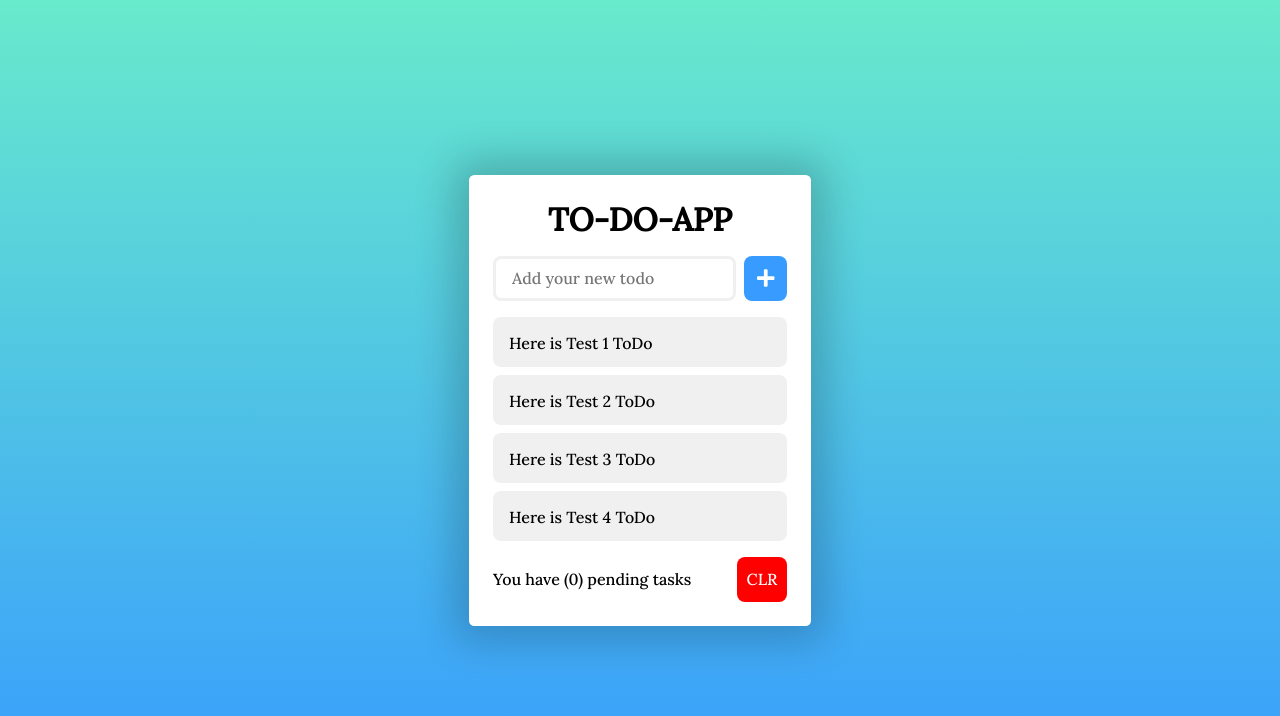
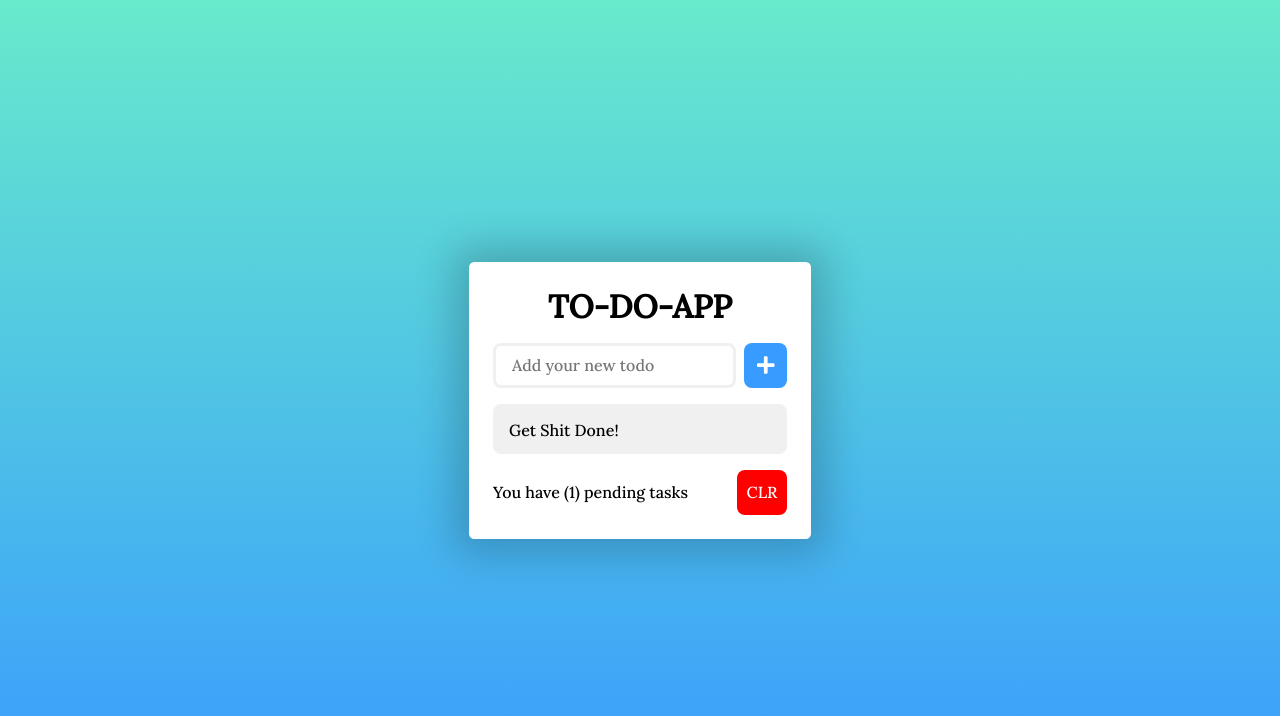
Before and after one commit to Philthy-Phil/Angular-TO-DO-APP, an Angular app in the folder client/: page / in a window 1280 px wide. Shown: the top 716 px of the page. Built offline with nearby package versions, Linux system fonts and the light colour scheme.

Commit message:
implemented main logic
- added parent > child communication
- added child > parent communication

```diff
--- a/client/src/app/_components/todo-board/todo-board.component.html
+++ b/client/src/app/_components/todo-board/todo-board.component.html
@@ -4,16 +4,23 @@
     <app-todo-header></app-todo-header>
   </div>
 
-  <app-todo-form></app-todo-form>
+  <app-todo-form
+    (onAddNewTodo)="addNewTodoFromForm($event)">
+  </app-todo-form>
 
   <ul>
-    <app-todo
-        *ngFor="let todo of todoList"
-        [todoName]="todo.todoName"></app-todo>
+    <app-todo (onDeleteNewTodos)="updateTodosFromItem($event)"
+        *ngFor="let todo of todos; let idx = index;"
+        [todoName]="todo.todoName"
+        [todoIDXtoDelete]="idx"
+        [todoID]="todo.todoID"
+        [existingTodos]="this.todos"
+        >
+    </app-todo>
   </ul>
 
   <div class="todoFooter">
-    <app-todo-footer></app-todo-footer>
+    <app-todo-footer [pendingTodos]="this.pendingTodos"></app-todo-footer>
   </div>
 
 </div>
--- a/client/src/app/_components/todo-board/todo-board.component.ts
+++ b/client/src/app/_components/todo-board/todo-board.component.ts
@@ -1,26 +1,37 @@
-import { Component, OnInit } from '@angular/core';
+import { Component, OnInit } from "@angular/core";
 
 @Component({
-  selector: 'app-todo-board',
-  templateUrl: './todo-board.component.html',
-  styleUrls: ['./todo-board.component.scss'],
+  selector: "app-todo-board",
+  templateUrl: "./todo-board.component.html",
+  styleUrls: ["./todo-board.component.scss"],
 })
 export class TodoBoardComponent implements OnInit {
-
-  todoList: any[] = [
+  todoID: number = 1;
+  todos: any[] = [
     {
-      todoName: 'Test 1',
-    },
-    {
-      todoName: 'Test 2',
-    },
-    {
-      todoName: 'Test 3',
-    },
-    {
-      todoName: 'Test 4',
+      todoID: 1,
+      todoName: "Get Shit Done!",
     },
   ];
+
+  pendingTodos: number = this.todos.length;
+
+  newTodoFromForm: string = "";
+
+  updateTodosFromItem(event: any) {
+    this.todos = event;
+    this.pendingTodos = this.todos.length;
+  }
+
+  addNewTodoFromForm(event: any) {
+    this.newTodoFromForm = event;
+
+    this.todos.push({
+      todoID: this.todoID + 1,
+      todoName: this.newTodoFromForm,
+    });
+    this.pendingTodos = this.todos.length;
+  }
 
   constructor() {}
 
--- a/client/src/app/_components/todo-board/todo-footer/todo-footer.component.html
+++ b/client/src/app/_components/todo-board/todo-footer/todo-footer.component.html
@@ -1,4 +1,4 @@
 <div class="footer">
-  <span>You have (0) pending tasks</span>
-  <button>CLR</button>
+  <span>You have ({{ pendingTodos }}) pending tasks</span>
+  <button (click)="clearAllTodos()">CLR</button>
 </div>
--- a/client/src/app/_components/todo-board/todo-footer/todo-footer.component.ts
+++ b/client/src/app/_components/todo-board/todo-footer/todo-footer.component.ts
@@ -1,16 +1,22 @@
-import { Component, OnInit } from '@angular/core';
+import { Component, Input, OnInit } from '@angular/core';
 import { faDumpster } from '@fortawesome/free-solid-svg-icons';
 
 @Component({
-  selector: 'app-todo-footer',
-  templateUrl: './todo-footer.component.html',
-  styleUrls: ['./todo-footer.component.scss'],
+  selector: "app-todo-footer",
+  templateUrl: "./todo-footer.component.html",
+  styleUrls: ["./todo-footer.component.scss"],
 })
 export class TodoFooterComponent implements OnInit {
+  faDumpster = faDumpster;
 
-  faDumpster = faDumpster;
+  @Input() pendingTodos: number = 0;
 
   constructor() {}
 
   ngOnInit(): void {}
+
+  clearAllTodos() {
+    console.log("clicked clear all");
+    // TO-DO implement reset list
+  }
 }
--- a/client/src/app/_components/todo-board/todo-form/todo-form.component.html
+++ b/client/src/app/_components/todo-board/todo-form/todo-form.component.html
@@ -1,4 +1,4 @@
 <div class="todoForm">
-  <input type="text" placeholder="Add your new todo" />
-  <button><fa-icon [icon]="faPlus"></fa-icon></button>
+  <input [(ngModel)]="newTodo" type="text" placeholder="Add your new todo" id="inputNewTodo"/>
+  <button (click)="addTodoToBoard()" id="btnAdd" [disabled]="!newTodo"><fa-icon [icon]="faPlus"></fa-icon></button>
 </div>
--- a/client/src/app/_components/todo-board/todo-form/todo-form.component.scss
+++ b/client/src/app/_components/todo-board/todo-form/todo-form.component.scss
@@ -32,8 +32,7 @@
     cursor: pointer;
     transition: all 0.5s ease;
 
-    &:hover,
-    &:focus {
+    &:hover {
       background: $clr-2;
       color: $clr-3;
     }
--- a/client/src/app/_components/todo-board/todo-form/todo-form.component.ts
+++ b/client/src/app/_components/todo-board/todo-form/todo-form.component.ts
@@ -1,18 +1,24 @@
-import { Component, OnInit } from '@angular/core';
-import { faPlus } from '@fortawesome/free-solid-svg-icons';
+import { Component, OnInit, EventEmitter, Output, Input } from "@angular/core";
+import { faPlus } from "@fortawesome/free-solid-svg-icons";
 
 @Component({
-  selector: 'app-todo-form',
-  templateUrl: './todo-form.component.html',
-  styleUrls: ['./todo-form.component.scss']
+  selector: "app-todo-form",
+  templateUrl: "./todo-form.component.html",
+  styleUrls: ["./todo-form.component.scss"],
 })
 export class TodoFormComponent implements OnInit {
-
   faPlus = faPlus;
 
-  constructor() { }
+  newTodo: string = "";
 
-  ngOnInit(): void {
+  @Output() onAddNewTodo: EventEmitter<string> = new EventEmitter();
+
+  constructor() {}
+
+  ngOnInit(): void {}
+
+  addTodoToBoard() {
+    this.onAddNewTodo.emit(this.newTodo);
+    this.newTodo = "";
   }
-
 }
--- a/client/src/app/_components/todo-board/todo-item/todo-item.component.html
+++ b/client/src/app/_components/todo-board/todo-item/todo-item.component.html
@@ -1,4 +1,4 @@
 <li>
-  <p>Here is {{ todoName }} ToDo</p>
-  <button><fa-icon [icon]="faTrash"></fa-icon></button>
+  <p>{{ todoName }}</p>
+  <button (click)="deleteTodoToBoard()"><fa-icon [icon]="faTrash"></fa-icon></button>
 </li>
--- a/client/src/app/_components/todo-board/todo-item/todo-item.component.ts
+++ b/client/src/app/_components/todo-board/todo-item/todo-item.component.ts
@@ -1,18 +1,33 @@
-import { Component, Input, OnInit } from '@angular/core';
-import { faTrash } from '@fortawesome/free-solid-svg-icons';
+import { Component, Input, OnInit, Output, EventEmitter } from "@angular/core";
+import { faTrash } from "@fortawesome/free-solid-svg-icons";
 
 @Component({
-  selector: 'app-todo',
-  templateUrl: './todo-item.component.html',
-  styleUrls: ['./todo-item.component.scss'],
+  selector: "app-todo",
+  templateUrl: "./todo-item.component.html",
+  styleUrls: ["./todo-item.component.scss"],
 })
 export class TodoItemComponent implements OnInit {
-
   faTrash = faTrash;
 
   @Input() todoName: string = "";
+  @Input() todoID: number = 0;
+  @Input() todoIDXtoDelete: number = 0;
+  @Input() existingTodos: any[] = [];
+
+  updatedTodos: any[] = [];
 
   constructor() {}
 
   ngOnInit(): void {}
+
+  @Output() onDeleteNewTodos: EventEmitter<any> = new EventEmitter();
+
+  deleteTodoToBoard() {
+    this.existingTodos.splice(this.todoIDXtoDelete, 1);
+    this.updatedTodos = this.existingTodos;
+    // console.log(this.existingTodos);
+    // console.log(this.todoID + " " + this.todoName);
+    // console.log(this.todoIDXtoDelete + " " + this.todoName);
+    this.onDeleteNewTodos.emit(this.updatedTodos);
+  }
 }
```
Also changed, not shown: 1 other file (tests, documents, lock files or other folders).
